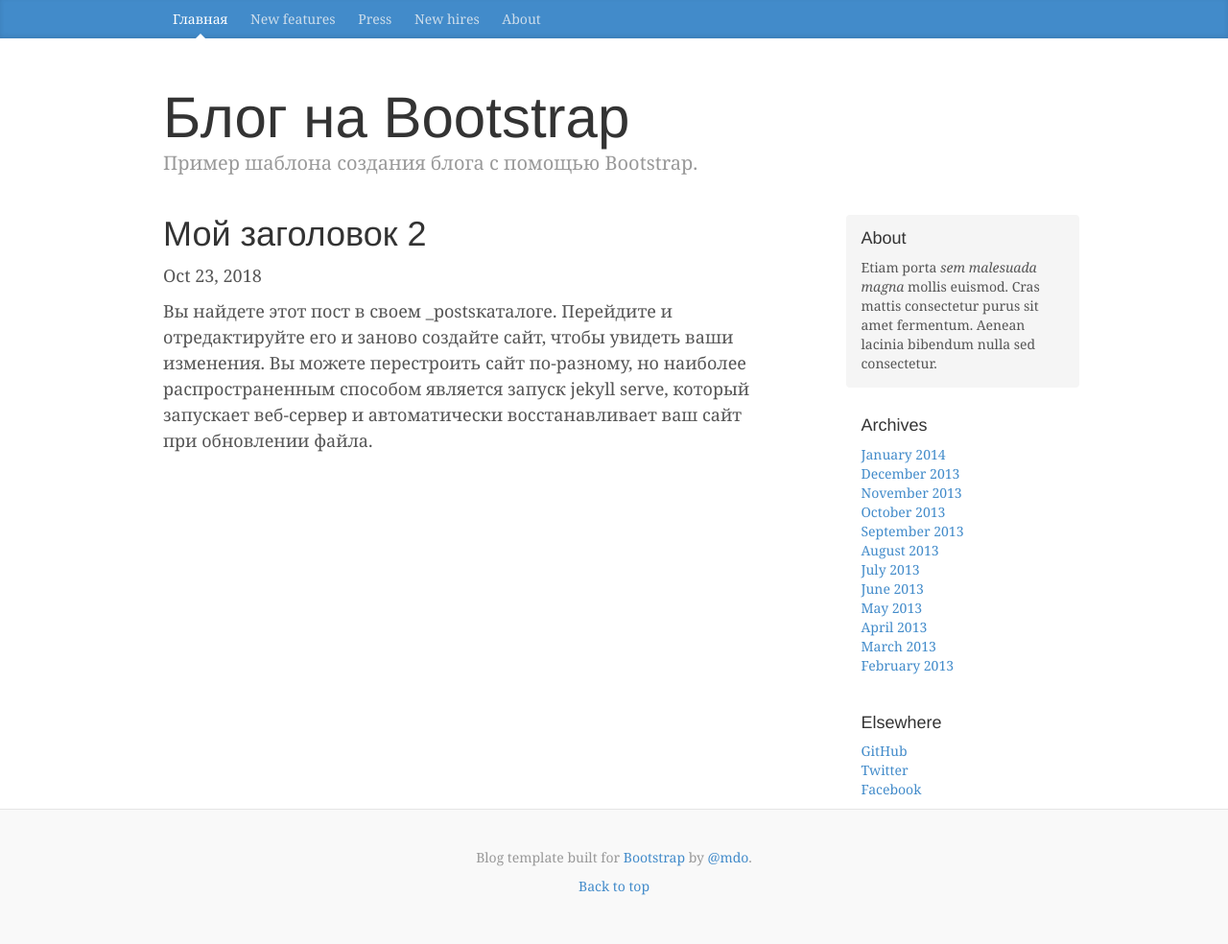
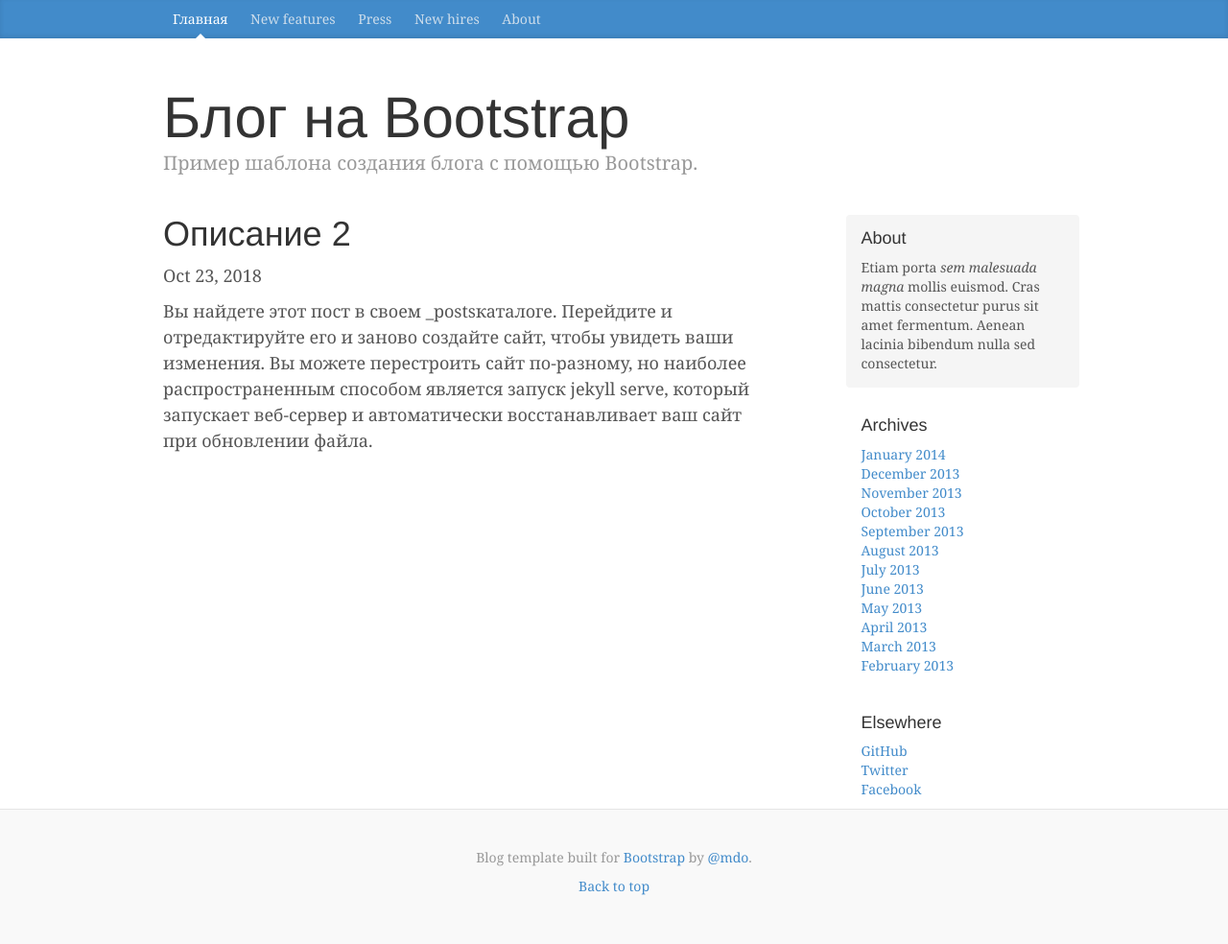
Before and after one commit to anatoliy017/anatoliy017.github.io, a Jekyll site: the page built from _posts/2018-10-23-welcome-to-jekyll (2).md, in a window 1280 px wide. Shown: the whole page at 96% size. Built offline with Jekyll 4.4.1, drawn with Linux system fonts in a browser that asks for light colours; comment, search, counter and statistics services are not loaded.

Commit message:
Updated Welcome To Jekyll (2)

```diff
--- a/_posts/2018-10-23-welcome-to-jekyll (2).md
+++ b/_posts/2018-10-23-welcome-to-jekyll (2).md
@@ -4,7 +4,7 @@ date: 2018-10-23 14:15:00 Z
 categories:
 - jekyll
 description: Мое метоописание 2
-header: Мой заголовок 2
+header: Описание 2
 layout: post
 ---
 
```
